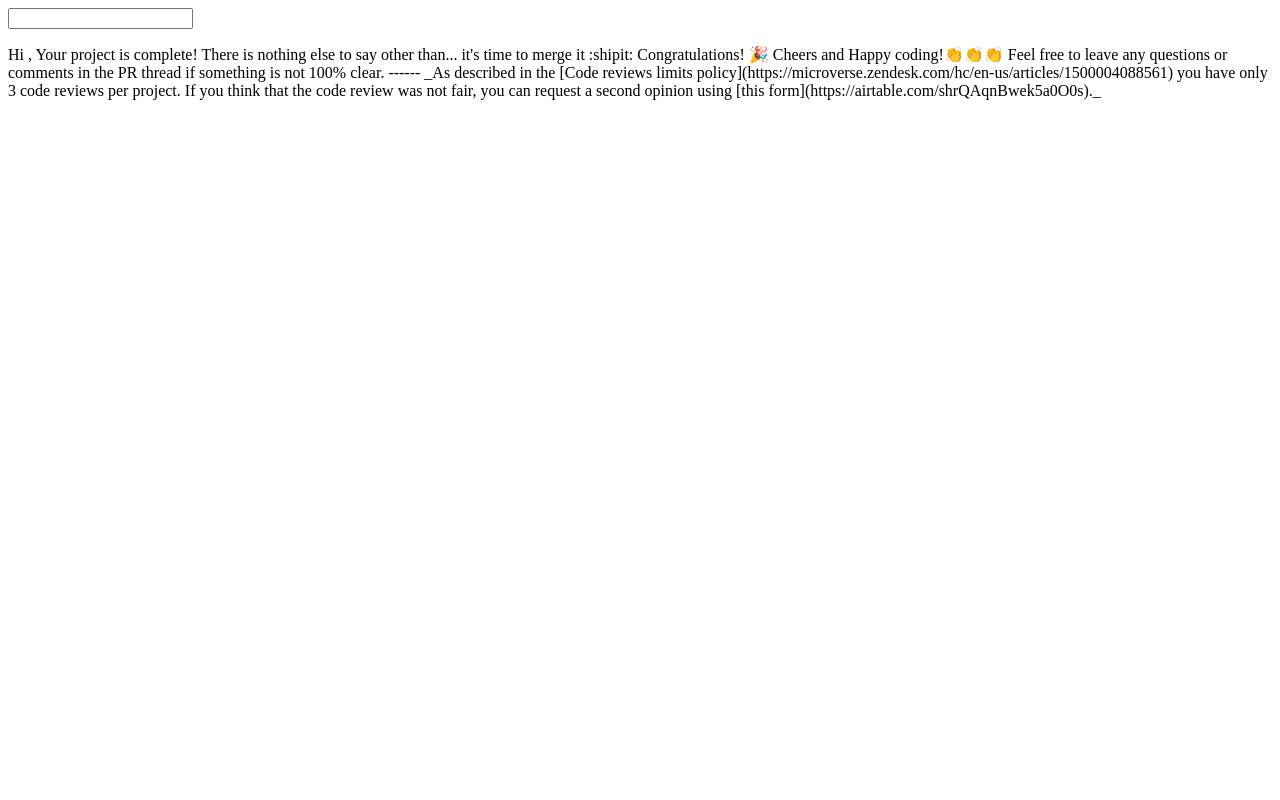
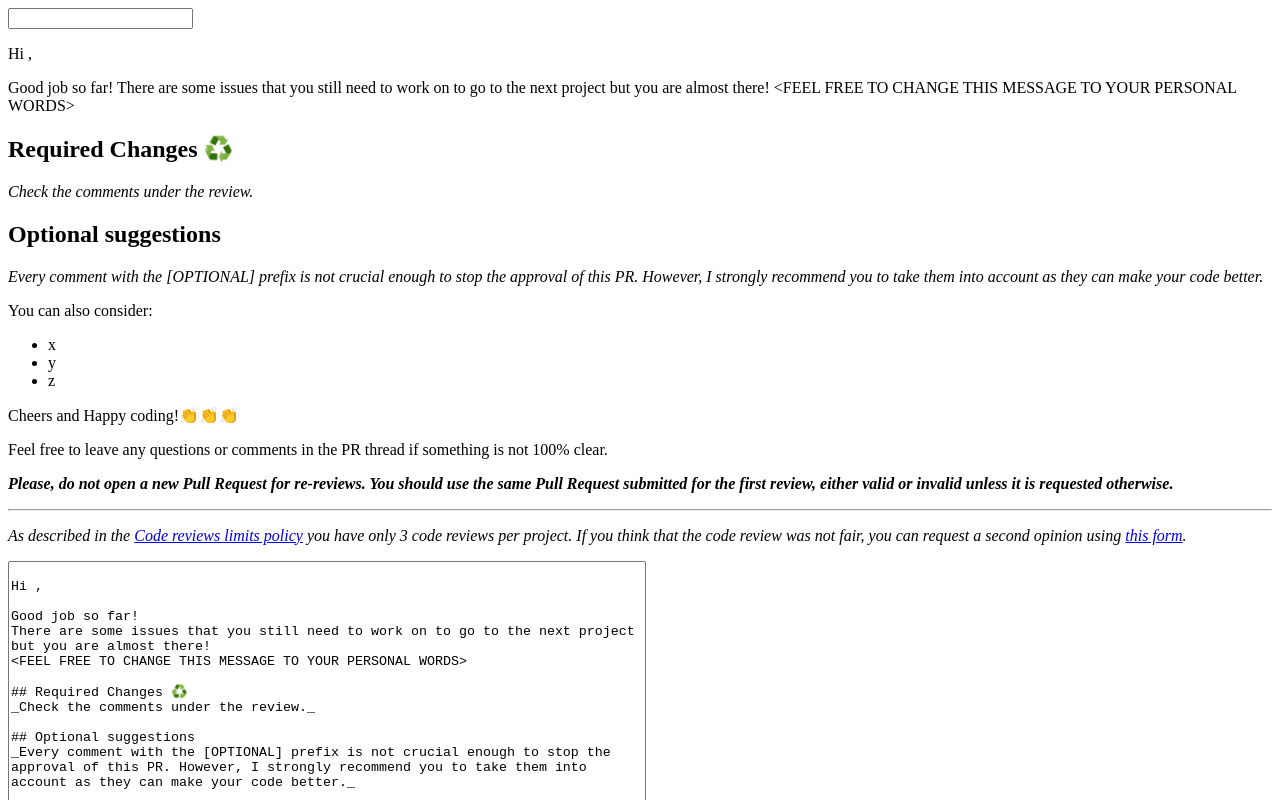
Before and after one commit to SamroodAli/code-reviewer-automation, a Next.js app: page / in a window 1280 px wide. Shown: the top 800 px of the page. Built offline with nearby package versions, Linux system fonts and the light colour scheme.

Commit message:
Mdx:Remove next/mdx and use react markdown for preview and render markdown

```diff
--- a/package.json
+++ b/package.json
@@ -9,12 +9,10 @@
     "lint": "next lint"
   },
   "dependencies": {
-    "@mdx-js/mdx": "^1.6.22",
-    "@mdx-js/react": "^1.6.22",
-    "@zeit/next-mdx": "^1.2.0",
     "next": "11.0.1",
     "react": "17.0.2",
-    "react-dom": "17.0.2"
+    "react-dom": "17.0.2",
+    "react-markdown": "^6.0.2"
   },
   "devDependencies": {
     "eslint": "7.29.0",
--- /dev/null
+++ b/src/pages/Changes.js
@@ -0,0 +1,29 @@
+const review = `
+Hi {name},
+
+Good job so far!
+There are some issues that you still need to work on to go to the next project but you are almost there!
+<FEEL FREE TO CHANGE THIS MESSAGE TO YOUR PERSONAL WORDS>
+
+## Required Changes ♻️
+_Check the comments under the review._
+
+## Optional suggestions
+_Every comment with the [OPTIONAL] prefix is not crucial enough to stop the approval of this PR. However, I strongly recommend you to take them into account as they can make your code better._
+
+You can also consider:
+- x
+- y
+- z
+
+Cheers and Happy coding!👏👏👏
+
+Feel free to leave any questions or comments in the PR thread if something is not 100% clear.
+
+**_Please, do not open a new Pull Request for re-reviews. You should use the same Pull Request submitted for the first review, either valid or invalid unless it is requested otherwise._**
+
+------
+_As described in the [Code reviews limits policy](https://microverse.zendesk.com/hc/en-us/articles/1500004088561) you have only 3 code reviews per project. If you think that the code review was not fair, you can request a second opinion using [this form](https://airtable.com/shrQAqnBwek5a0O0s)._
+`;
+
+export default review;
--- a/src/pages/index.jsx
+++ b/src/pages/index.jsx
@@ -1,7 +1,6 @@
-import { MDXProvider } from "@mdx-js/react";
 import { useState } from "react";
-
-const Name = ({ name }) => <span>{name}</span>;
+import ReactMarkdown from "react-markdown";
+import data from "./Changes";
 
 const Form = ({ name, setName }) => {
   return (
@@ -11,20 +10,16 @@ const Form = ({ name, setName }) => {
 
 const Index = function Index() {
   const [name, setName] = useState("");
+  const input = () => {
+    return data.replace("{name}", name);
+  };
   return (
     <>
       <Form name={name} setName={setName} />
       <p>
-        Hi <Name name={name} />, Your project is complete! There is nothing else
-        to say other than... it's time to merge it :shipit: Congratulations! 🎉
-        Cheers and Happy coding!👏👏👏 Feel free to leave any questions or
-        comments in the PR thread if something is not 100% clear. ------ _As
-        described in the [Code reviews limits
-        policy](https://microverse.zendesk.com/hc/en-us/articles/1500004088561)
-        you have only 3 code reviews per project. If you think that the code
-        review was not fair, you can request a second opinion using [this
-        form](https://airtable.com/shrQAqnBwek5a0O0s)._
+        <ReactMarkdown>{input()}</ReactMarkdown>
       </p>
+      <textarea style={{ height: "50vh", width: "50%" }} value={input()} />
     </>
   );
 };
```
Also changed, not shown: src/pages/Approve.mdx (deleted, +0 -11 lines), 1 other file (tests, documents, lock files or other folders).
